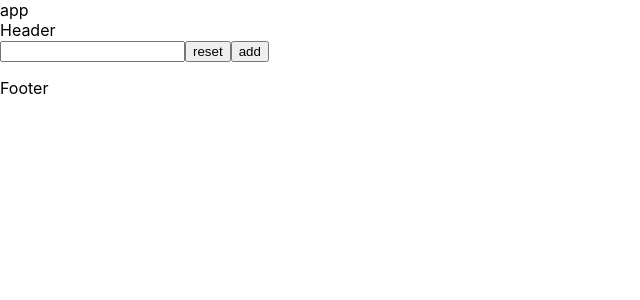
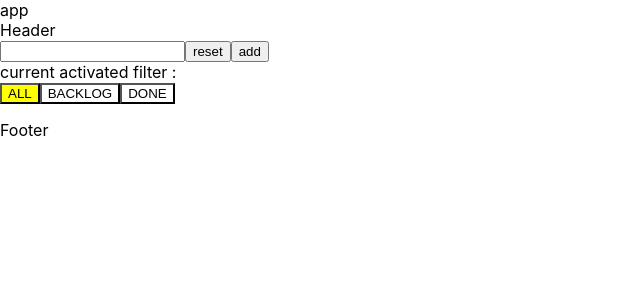
Before and after one commit to dancinncoder/dailytodoapp, a React (Create React App) app: page / in a window 1280 px wide. Shown: the top 300 px of the page, without its empty margins (0-640 px from the left). Built offline with nearby package versions, Linux system fonts and the light colour scheme.

Commit message:
[ADD] add localstorage, filtering, checkbox edits

```diff
--- a/src/pages/Home.jsx
+++ b/src/pages/Home.jsx
@@ -1,4 +1,4 @@
-import React, { useState } from "react";
+import React, { useEffect, useState } from "react";
 import { styled } from "styled-components";
 import { v4 as uuid } from "uuid";
 
@@ -22,10 +22,40 @@ const EditingListContent = styled.p`
 
 const ModifiedInput = styled.input``;
 
+const FilterBtn = styled.button`
+  background-color: ${({ $isActivatedButton }) =>
+    $isActivatedButton === true ? "yellow" : "transparent"};
+`;
+
 function Home() {
   const [todo, setTodo] = useState("");
   const [modifiedTodo, setModifiedTodo] = useState("");
   const [todoList, setTodoList] = useState([]);
+  const [filteredTodoList, setFilteredTodoList] = useState(todoList);
+  const [activatedFilter, setActivatedFilter] = useState("ALL");
+  const [filters, setFilters] = useState([
+    { id: 1, title: "ALL" },
+    { id: 2, title: "BACKLOG" },
+    { id: 3, title: "DONE" },
+  ]);
+
+  useEffect(() => {
+    const storedTodoListData = localStorage.getItem("todoList");
+    setTodoList(storedTodoListData ? JSON.parse(storedTodoListData) : []);
+  }, []);
+
+  useEffect(() => {
+    // filtering default setup
+    let result = todoList;
+    if (activatedFilter !== "ALL") {
+      result = todoList?.filter((todo) => {
+        const convertedStatus = todo.isDone ? "DONE" : "BACKLOG";
+        return convertedStatus === activatedFilter;
+      });
+    }
+    setFilteredTodoList(result);
+    console.log("acti fi:", activatedFilter);
+  }, [todoList, activatedFilter]);
 
   const typeTodo = (e) => {
     setTodo(e.target.value);
@@ -47,7 +77,9 @@ function Home() {
       isDone: false,
       isEditing: false,
     };
-    setTodoList([...todoList, newTodo]);
+    const updatedList = [...todoList, newTodo];
+    setTodoList(updatedList);
+    localStorage.setItem("todoList", JSON.stringify(updatedList));
     setTodo("");
   };
 
@@ -56,6 +88,7 @@ function Home() {
       return todo.id !== id;
     });
     setTodoList(updatedList);
+    localStorage.setItem("todoList", JSON.stringify(updatedList));
   };
 
   const changeStatus = (id) => {
@@ -69,6 +102,7 @@ function Home() {
       return todo;
     });
     setTodoList(updatedList);
+    localStorage.setItem("todoList", JSON.stringify(updatedList));
   };
 
   const changeEditingMode = (id) => {
@@ -87,6 +121,7 @@ function Home() {
       return todo;
     });
     setTodoList(updatedList);
+    localStorage.setItem("todoList", JSON.stringify(updatedList));
   };
 
   const updateTodo = (id) => {
@@ -101,6 +136,11 @@ function Home() {
       return todo;
     });
     setTodoList(updatedList);
+    localStorage.setItem("todoList", JSON.stringify(updatedList));
+  };
+
+  const changeActivatedFilter = (title) => {
+    setActivatedFilter(title);
   };
 
   return (
@@ -113,8 +153,25 @@ function Home() {
         <button type="submit">add</button>
       </form>
       <div>
+        current activated filter : {activatedFilter.title}
+        <div>
+          {filters?.map((filter) => {
+            const { id, title } = filter;
+            return (
+              <FilterBtn
+                onClick={() => changeActivatedFilter(title)}
+                key={id}
+                $isActivatedButton={title === activatedFilter}
+              >
+                {title}
+              </FilterBtn>
+            );
+          })}
+        </div>
+      </div>
+      <div>
         <ul>
-          {todoList?.map((todo) => {
+          {filteredTodoList?.map((todo) => {
             const { content, id, isDone, isEditing } = todo;
             return (
               <List key={id}>
@@ -142,7 +199,11 @@ function Home() {
                   </>
                 )}
 
-                <input onChange={() => changeStatus(id)} type="checkbox" />
+                <input
+                  onChange={() => changeStatus(id)}
+                  type="checkbox"
+                  checked={isDone === true}
+                />
               </List>
             );
           })}
```
